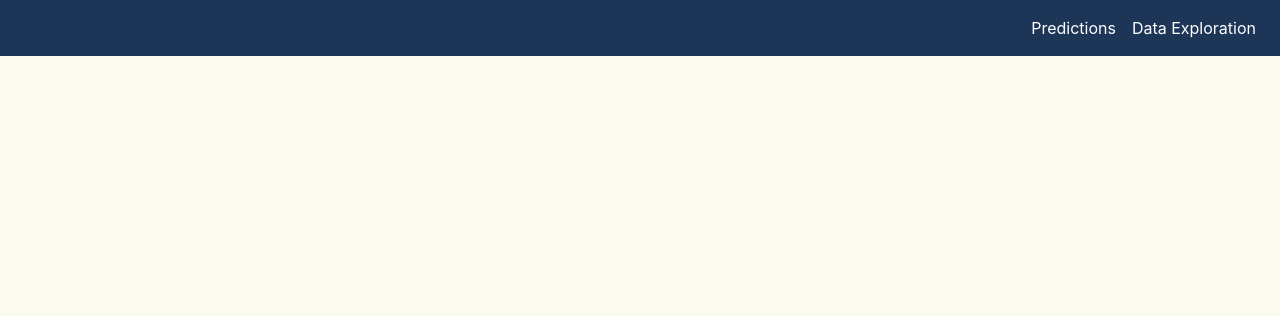
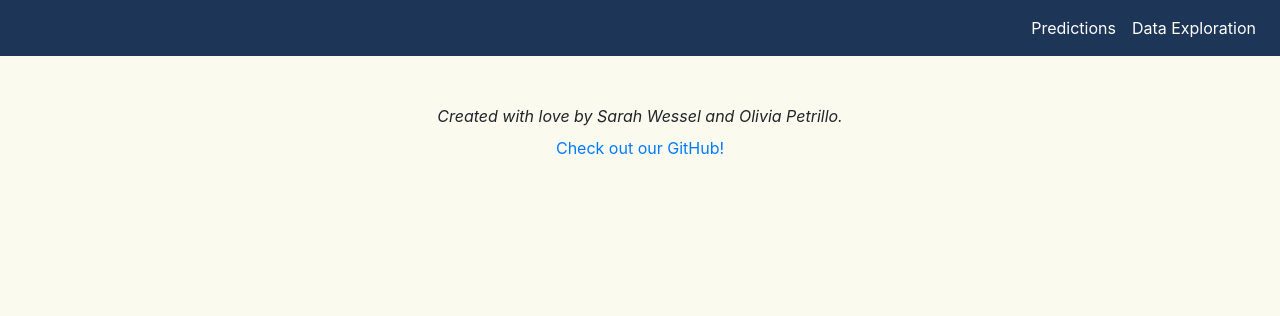
Before and after one commit to snwessel/DataScienceCapstone, a Flask app: template app/templates/base.html in a window 1280 px wide. Shown: the top 316 px of the page. Run offline with Flask 2, Linux system fonts and the light colour scheme; the template is opened without the code that fills it, so the values that code supplies are empty; some libraries are stand-ins or nearby versions.

Commit message:
Add a footer

```diff
--- a/app/templates/base.html
+++ b/app/templates/base.html
@@ -36,8 +36,15 @@
         </ul>
       </div>
     </nav>
-    <div class="container pt-5">
+    <div class="container pt-5 pb-4">
       {% block content %}{% endblock %}
+      <!--Footer-->
+      <div class="text-center pb-2">
+        <i>Created with love by Sarah Wessel and Olivia Petrillo.</i>
+      </div>
+      <div class="text-center">
+        <a href="https://github.com/snwessel/DataScienceCapstone">Check out our GitHub!</a>
+      </div>
     </div>
   </body>
 </html>
```
